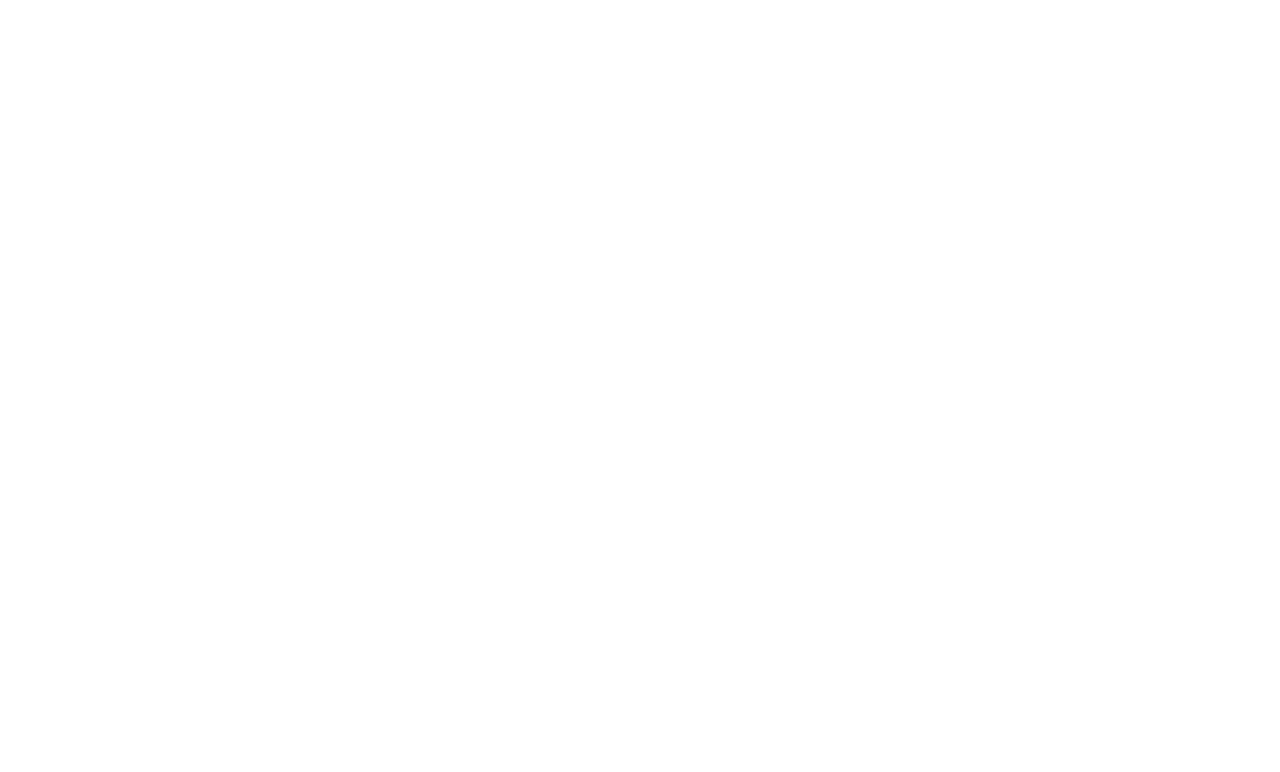
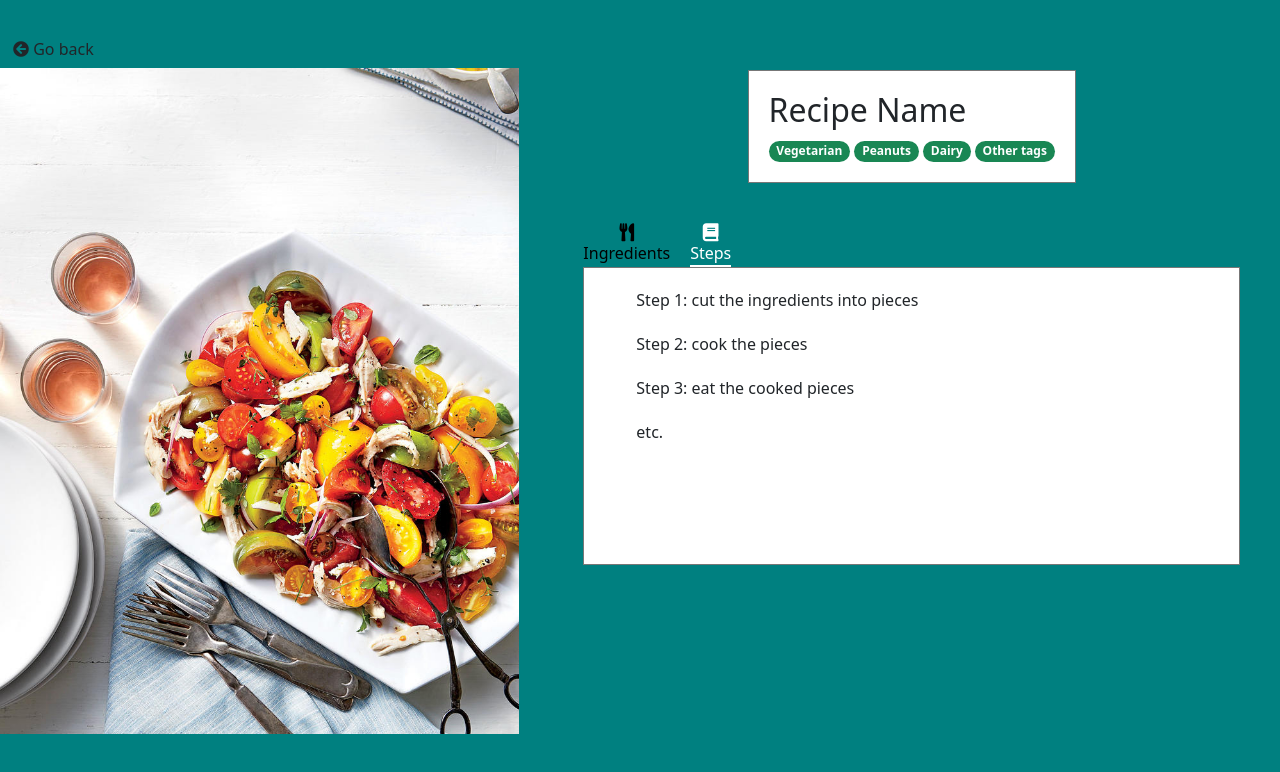
Before and after one commit to aagoos/cs326-final-team-pi, a plain HTML site: page recipe.html in a window 1280 px wide. Drawn offline with nearby package versions, Linux system fonts and the light colour scheme.

Commit message:
Megan updated recipe.html and recipestyle.css

```diff
--- a/recipe.html
+++ b/recipe.html
@@ -1,3 +1,5 @@
+<!-- Author: Megan Lew -->
+
 <!DOCTYPE html>
 <html lang="en">
     <head>
@@ -6,25 +8,70 @@
         <!-- Bootstrap Stuff -->
         <meta name="viewport" content="width=device-width, initial-scale=1">
         <link href="https://cdn.jsdelivr.net/npm/bootstrap@5.1.3/dist/css/bootstrap.min.css" rel="stylesheet" integrity="sha384-1BmE4kWBq78iYhFldvKuhfTAU6auU8tT94WrHftjDbrCEXSU1oBoqyl2QvZ6jIW3" crossorigin="anonymous">
-
+        <!-- Font Awesome Icons -->
+        <link rel="stylesheet" href="https://cdnjs.cloudflare.com/ajax/libs/font-awesome/5.5.0/css/all.css"/>
+        <link rel="stylesheet" href="recipestyle.css">
         <title>iPantry Home</title>
     </head>
     <body>
 
-        <!-- Bootstrap Stuff -->
-        <script src="https://cdn.jsdelivr.net/npm/bootstrap@5.1.3/dist/js/bootstrap.bundle.min.js" integrity="sha384-ka7Sk0Gln4gmtz2MlQnikT1wXgYsOg+OMhuP+IlRH9sENBO0LRn5q+8nbTov4+1p" crossorigin="anonymous"></script>
-
-        <div main-container id="root">
-            <div left-pane>
-                <div image-area id="image-area"></div>
-                <div back-area></div>
-            </div>
-            <div right-pane>
-                <div recipe-name-area></div>
-                <div tab-area></div>
+        <div class="main-container" id="root">
+            <div class="content row">
+                <div class="content-left col-5">
+                    <!-- Go back -->
+                        <div class="content-back btn">
+                            <i class="fas fa-arrow-circle-left"></i>
+                            Go back
+                        </div>
+                        <!-- Image -->
+                        <div class="content-left-image"></div>
+                </div>
+                <div class="content-right col-7">
+                    <div class="recipe-main">
+                        <!-- Recipe Name -->
+                       <div class="recipe-name">
+                            <h2 class="recipe-subheading">Recipe Name</h2>
+                            <!-- Recipe Tags -->
+                            <div class="recipe-tags">
+                                <span class="badge rounded-pill bg-success">Vegetarian</span>
+                                <span class="badge rounded-pill bg-success">Peanuts</span>
+                                <span class="badge rounded-pill bg-success">Dairy</span>
+                                <span class="badge rounded-pill bg-success">Other tags</span>
+                            </div>
+                       </div>
+                       <!-- Tabs -->
+                       <div class="recipe-tabs">
+                        <div class="recipe-tab">
+                            <i class="fas fa-utensils"></i>
+                            <span>Ingredients</span>
+                        </div>
+                        <div class="recipe-tab recipe-tab-active">
+                            <i class="fas fa-book"></i>
+                            <span>Steps</span>
+                        </div>
+                       </div>
+                       <!-- Textbox Area -->
+                       <div class="recipe-detail">
+                           <!-- Ingredients -->
+                            <ul class="recipe-detail-list">
+                                <!-- Instructions -->
+                                <li class="recipe-detail-item">
+                                    Step 1: cut the ingredients into pieces
+                                </li>
+                                <li class="recipe-detail-item">
+                                    Step 2: cook the pieces
+                                </li>
+                                <li class="recipe-detail-item">
+                                    Step 3: eat the cooked pieces
+                                </li>
+                                <li class="recipe-detail-item">
+                                    etc.
+                                </li>
+                            </ul>
+                       </div>
+                    </div>
+                </div>
             </div>
         </div>
-
     </body>
-
 </html>
--- a/recipestyle.css
+++ b/recipestyle.css
@@ -0,0 +1,82 @@
+/* Author: Megan Lew */
+
+body{
+    background-color:teal;
+    height: 600px;
+}
+
+.content{
+    height: 100vh;
+    padding: 30px 0;
+    background-color: teal;
+}
+
+.content-left {
+    background-color: teal;
+}
+
+.content-right {
+    background-color: teal;
+}
+
+.content-left-image{
+    width: 100%;
+    background-image: url('./healthy-recipes.jpg');
+    background-size: cover;
+    background-position: center;
+    height: 90%;
+    background-repeat: no-repeat;
+}
+
+.recipe-main{
+    margin-top: 40px;
+}
+
+.recipe-name{
+    margin: 0 auto;
+    border: 1.5px solid #777;
+    width: fit-content;
+    padding: 20px;
+    margin-bottom: 40px;
+    background-color: white;
+}
+
+.recipe-tabs{ /*container for both tabs*/
+    display: flex;
+    margin-left: 40px;
+}
+
+.recipe-detail{ /*text area*/
+    padding: 20px;
+    border: 1.5px solid #777;
+    padding-bottom: 100px;
+    overflow-y: scroll;
+    margin-right: 40px;
+    margin-left: 40px;
+    background-color: white;
+}
+
+.recipe-detail-list { /*text area details*/
+    list-style: none;
+}
+
+.recipe-detail-item {
+    margin-bottom: 20px;
+}
+
+.recipe-tab{ /*ingredients or steps tab*/
+    display: flex;
+    flex-direction: column;
+    align-items: center;
+    margin-right: 20px;
+    color: black;
+}
+
+.recipe-tab i{ /*icon*/
+    font-size: 18px;
+}
+
+.recipe-tab-active { /*active tab*/
+    color: white;
+    border-bottom: white 2px solid;
+}
```
Also changed, not shown: healthy-recipes.jpg (added).
